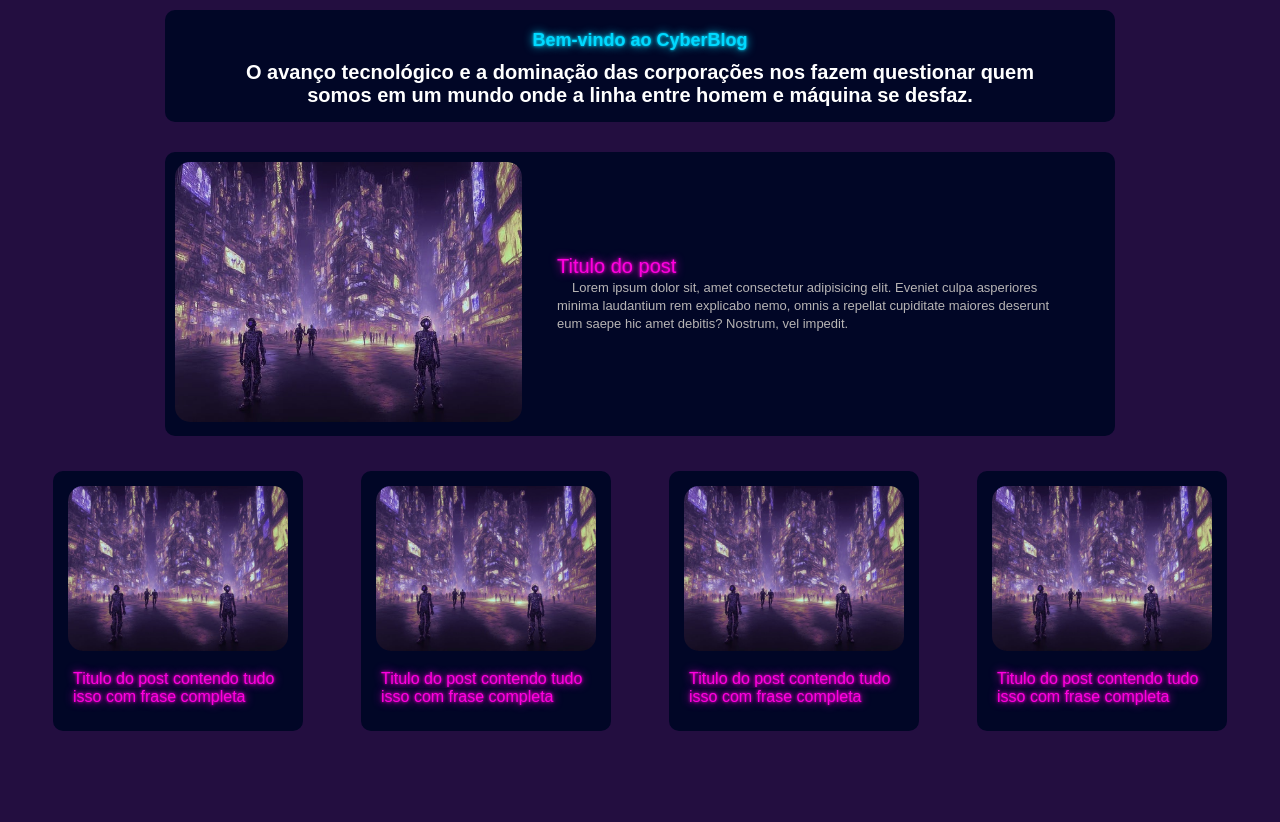
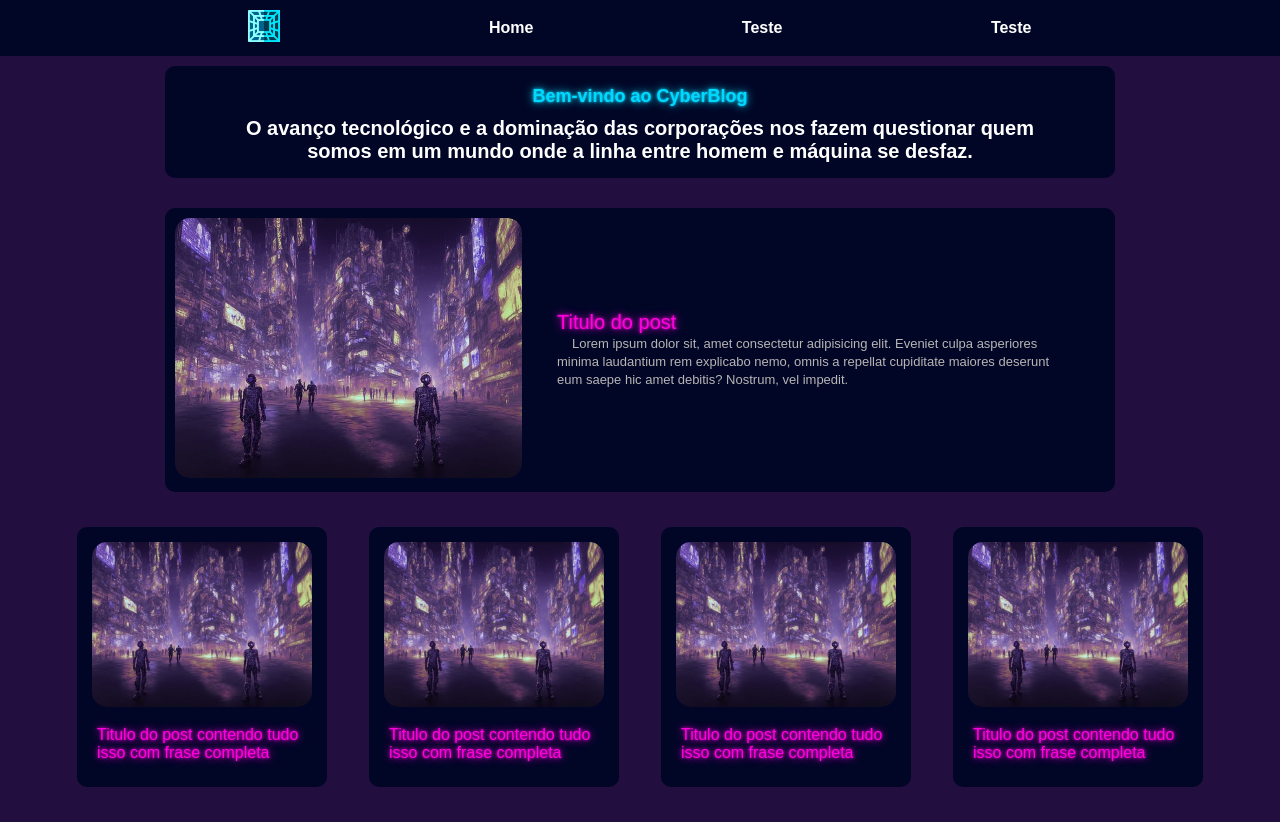
Before and after one commit to DavidWillian7/Cyber-Blog, an Angular app: page / in a window 1280 px wide. Before the commit the page ends 800 px from the top, so only its background shows below. Built offline with nearby package versions, Linux system fonts and the light colour scheme.

Commit message:
criando menu-bar component e estilizando

```diff
--- a/src/app/components/menu-bar/menu-bar.component.css
+++ b/src/app/components/menu-bar/menu-bar.component.css
@@ -0,0 +1,26 @@
+.container{
+    padding: 5px;
+    background-color: #010626;
+}
+
+nav{
+    margin: 5px auto;
+    max-width: 1200px;
+    background-color: #010626;
+    display: flex;
+    flex-direction: row;
+    justify-content: space-evenly;
+    align-items: center;
+    flex-wrap: wrap;
+}
+
+nav > a{
+    text-decoration: none;
+    background-color: #010626;
+    font-weight: bold;
+}
+
+nav > a:hover{
+    color: #00d9ff;
+    text-shadow: 0 0 10px #00d9ff, 0 0 3px;
+}
--- a/src/app/components/menu-bar/menu-bar.component.html
+++ b/src/app/components/menu-bar/menu-bar.component.html
@@ -1 +1,8 @@
-<p>menu-bar works!</p>
+<div class="container">
+    <nav>
+        <a href="#"><img src="../../../assets/ciberespaco-header.png" alt=""></a>
+        <a href="#">Home</a>
+        <a href="#">Teste</a>
+        <a href="#">Teste</a>
+    </nav>
+</div>
--- a/src/app/pages/home/home.component.css
+++ b/src/app/pages/home/home.component.css
@@ -1,4 +1,5 @@
 .small-articles{
+    max-width: 1200px;
     margin: 30px auto;
     display: flex;
     flex-direction: row;
--- a/src/app/pages/home/home.component.html
+++ b/src/app/pages/home/home.component.html
@@ -1,4 +1,9 @@
+<header>
+    <app-menu-bar></app-menu-bar>
+</header>
+
 <app-welcome></app-welcome>
+
 <main>
     <article>
         <app-big-card></app-big-card>
```
Also changed, not shown: src/assets/ciberespaco-header.png (added).
